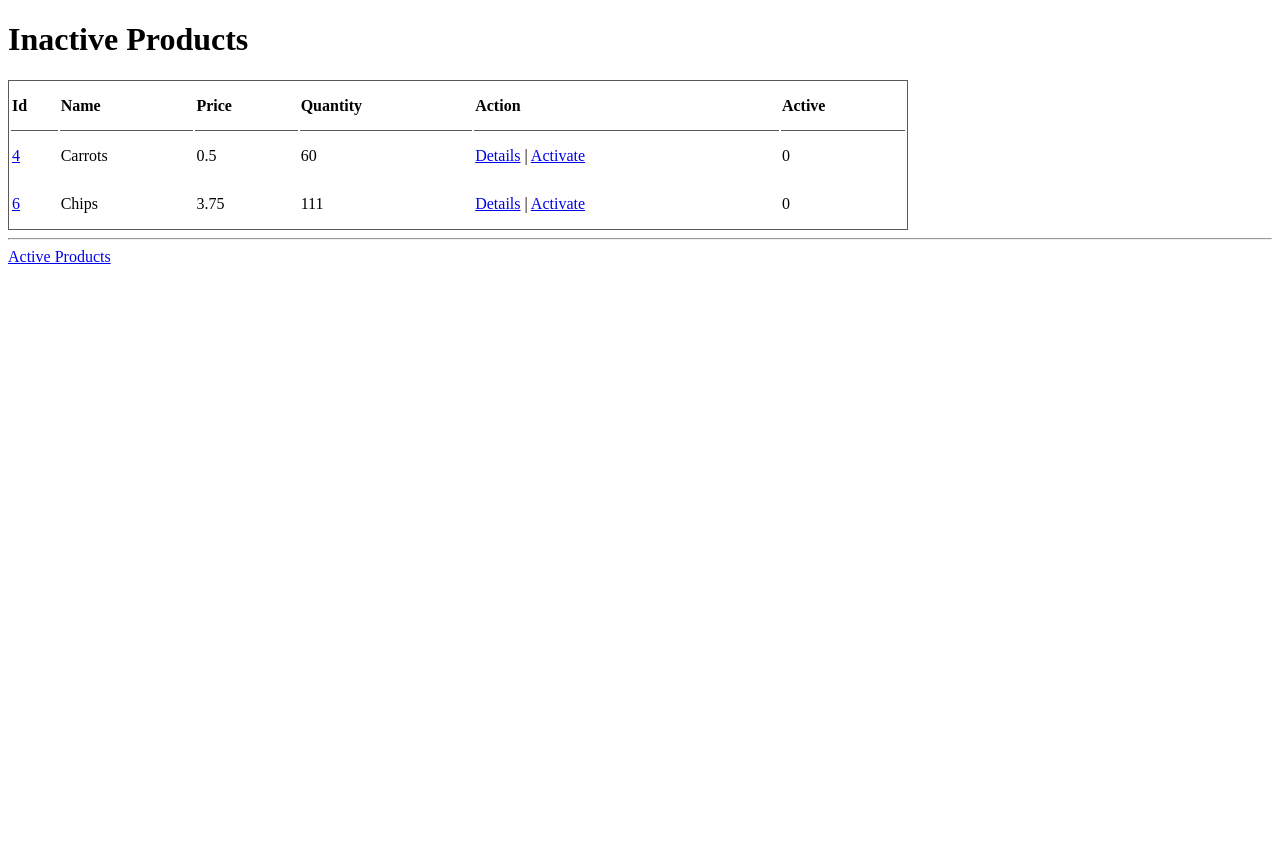
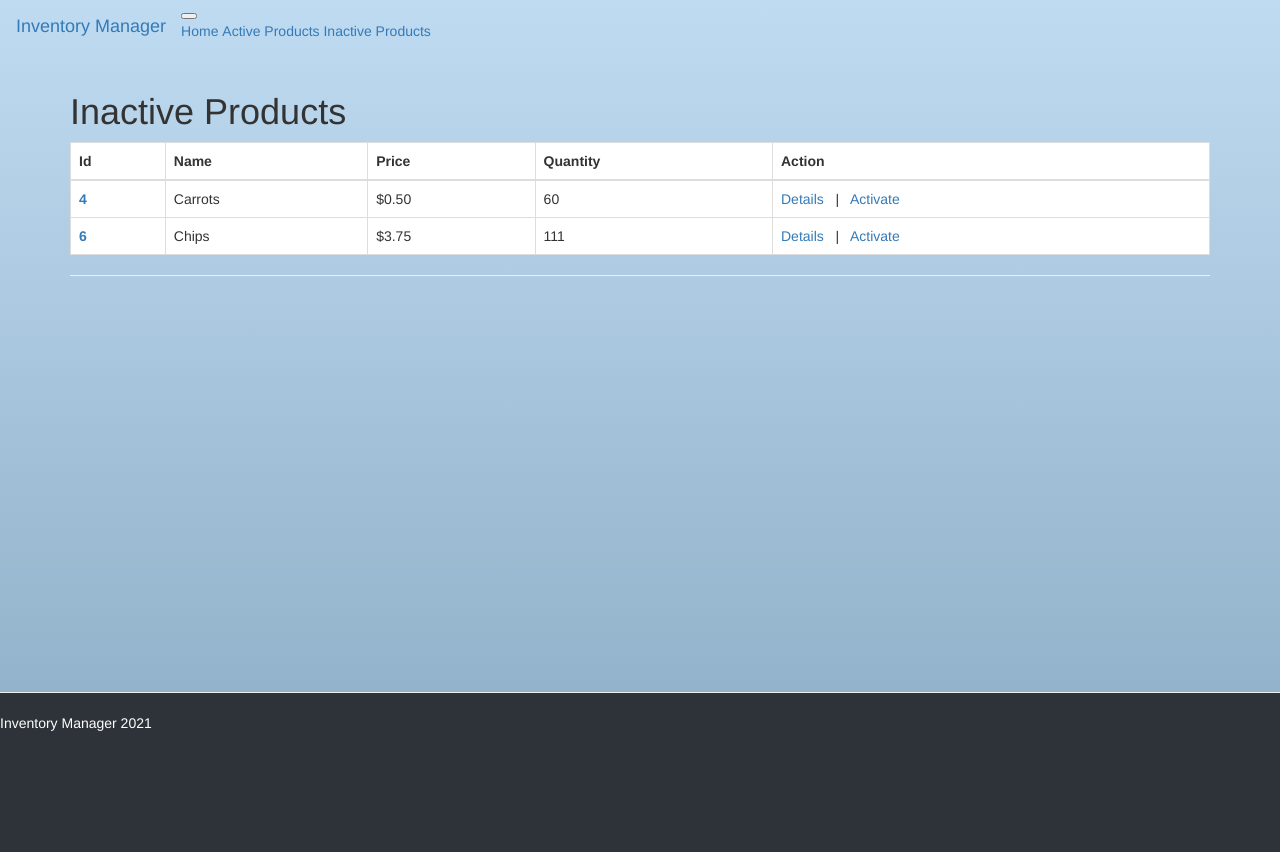
Before and after one commit to gen8787/FSDI-111-Inventory-Manager, a Flask app: page /products/inactive in a window 1280 px wide. Before the commit the page ends 264 px from the top, so only its background shows below. Run offline with Flask 2, Linux system fonts and the light colour scheme; data comes from the database, SQL or seed files in the repository; both versions use the stored data as it was after the commit; some libraries are stand-ins or nearby versions.

Commit message:
base template restruct, css, one prod page

```diff
--- a/inventory_manager/app/routes.py
+++ b/inventory_manager/app/routes.py
@@ -37,8 +37,8 @@ def all_products():
 # ---- O N E   P R O D U C T
 @app.route("/product/<product_id>")
 def one_product(product_id):
-    out = get_one_product(product_id)
-    return str(out)
+    one_product = get_one_product(product_id)
+    return render_template("one_product.html", one_product = one_product)
 
 
 # ---- E D I T   P R O D U C T
@@ -68,3 +68,8 @@ def inactive_products():
 def activate_product(product_id):
     out = set_is_active(product_id)
     return redirect("/products/inactive")
+
+# ---- P A G E   N O T   F O U N D
+@app.errorhandler(404)
+def page_not_found(e):
+    return render_template("404.html"), 404
--- /dev/null
+++ b/inventory_manager/app/static/css/style.css
@@ -0,0 +1,19 @@
+body {
+    background-image: linear-gradient(#bfdbf1, #6f97b6d2);
+    /* min-height: 100vh; */
+}
+
+.container {
+    min-height: 75vh;
+}
+
+table,
+thead {
+    background-color: white;
+}
+
+footer {
+    background-color: #2D3338;
+    min-height: 20vh;
+    color: white;
+}
--- /dev/null
+++ b/inventory_manager/app/templates/base.html
@@ -0,0 +1,33 @@
+{% extends "bootstrap/base.html" %}
+
+{% block styles %}
+    {{ super() }}
+    <link rel="stylesheet" href="{{url_for('static', filename='../static/css/style.css')}}">
+{% endblock styles %}
+
+{% block navbar %}
+    <nav class="navbar navbar-expand-lg navbar-dark bg-dark mb-5">
+        <a class="navbar-brand" href="#">Inventory Manager</a>
+        <button class="navbar-toggler" type="button" data-toggle="collapse" data-target="#navbarNavAltMarkup" aria-controls="navbarNavAltMarkup" aria-expanded="false" aria-label="Toggle navigation">
+            <span class="navbar-toggler-icon"></span>
+        </button>
+        <div class="collapse navbar-collapse" id="navbarNavAltMarkup">
+            <div class="navbar-nav">
+                <a class="nav-link active" href="{{ url_for('index') }}">Home <span class="sr-only">(current)</span></a>
+                <a class="nav-link" href="{{ url_for('all_products') }}">Active Products</a>
+                <a class="nav-link" href="{{ url_for('inactive_products') }}">Inactive Products</a>
+            </div>
+        </div>
+    </nav>
+{% endblock navbar %}
+
+{% block content %}
+
+    {% block footer %}
+        <footer class="pl-3">
+            <hr>
+            <p>Inventory Manager 2021</p>
+        </footer>
+    {% endblock footer %}
+
+{% endblock content %}
--- a/inventory_manager/app/templates/inactive.html
+++ b/inventory_manager/app/templates/inactive.html
@@ -1,49 +1,52 @@
-<!DOCTYPE html>
-<html lang="en">
-<head>
-    <meta charset="UTF-8">
-    <meta name="viewport" content="width=device-width, initial-scale=1.0">
-    <title>All Products</title>
-    <style>
-        table {
-            width: 900px;
-            height: 150px;
-            border: 1px solid rgb(92, 88, 88);
-            text-align: left;
-        }
-        th {
-            border-bottom: 1px solid rgb(92, 88, 88);
-        }
-    </style>
-</head>
-<body>
-    <h1>Inactive Products</h1>
+{% extends "base.html" %}
+{% block title %} Inactive Products {% endblock %}
+<link rel="stylesheet" href="../static/css/style.css">
+{% block content %}
+    <div class="container">
+        <h1 class="mb-3">Inactive Products</h1>
 
-    <div>
-        <table>
+        <div class="border rounded border-dark w-50 mx-1">
+            <table class="table table-bordered table-hover">
+                <thead>
                     <tr>
-                <th>Id</th>
-                <th>Name</th>
-                <th>Price</th>
-                <th>Quantity</th>
-                <th>Action</th>
-                <th>Active</th>
+                        <th scope="col">Id</th>
+                        <th scope="col">Name</th>
+                        <th scope="col">Price</th>
+                        <th scope="col">Quantity</th>
+                        <th scope="col">Action</th>
                     </tr>
+                </thead>
+
+                <tbody>
+
                     {% for prod in products %}
-                    <tr>
-                        <td><a href="/product/{{prod[0]}}">{{prod[0]}}</a></td>
+                    {% if prod[6] == "False"  or prod[6] == 0 %}
+
+                    {% if prod[3] <= 20 %}
+                        <tr class="table-danger">
+                    {% endif %}
+
+                    {% if prod[3] in range(21, 50 + 1, 1) %}
+                        <tr class="table-warning">
+                    {% endif %}
+
+                    {% if prod[3] > 50 %}
+                        <tr class="table-success">
+                    {% endif %}
+
+                            <th scope="row"><a href="/product/{{prod[0]}}">{{prod[0]}}</a></td>
                             <td>{{prod[1]}}</td>
-                        <td>{{prod[2]}}</td>
+                            <td>{{"$%.2f"|format(prod[2])}}</td>
                             <td>{{prod[3]}}</td>
-                        <td><a href="/product/{{prod[0]}}">Details</a> | <a href="/product/{{prod[0]}}/activate">Activate</a></td>
-                        <td>{{prod[6]}}</td>
+                            <td><a href="/product/{{prod[0]}}">Details</a> &nbsp | &nbsp <a href="/product/{{prod[0]}}/activate">Activate</a></td>
                         </tr>
+                    {% endif %}
                     {% endfor %}
+                </tbody>
             </table>
         </div>
 
         <hr>
-
-    <a href="/products">Active Products</a>
-</body>
-</html>
+    </div>
+    {{ super() }}
+{% endblock %}
```
Also changed, not shown: inventory_manager/app/templates/404.html (added, +11 -0 lines), inventory_manager/app/templates/all_products.html (+34 -43 lines), inventory_manager/app/templates/index.html (+11 -14 lines), inventory_manager/app/templates/one_product.html (added, +19 -0 lines), README.md, inventory_manager/inventory_manager.db. Lines whose indentation alone changed are shown as unchanged.
